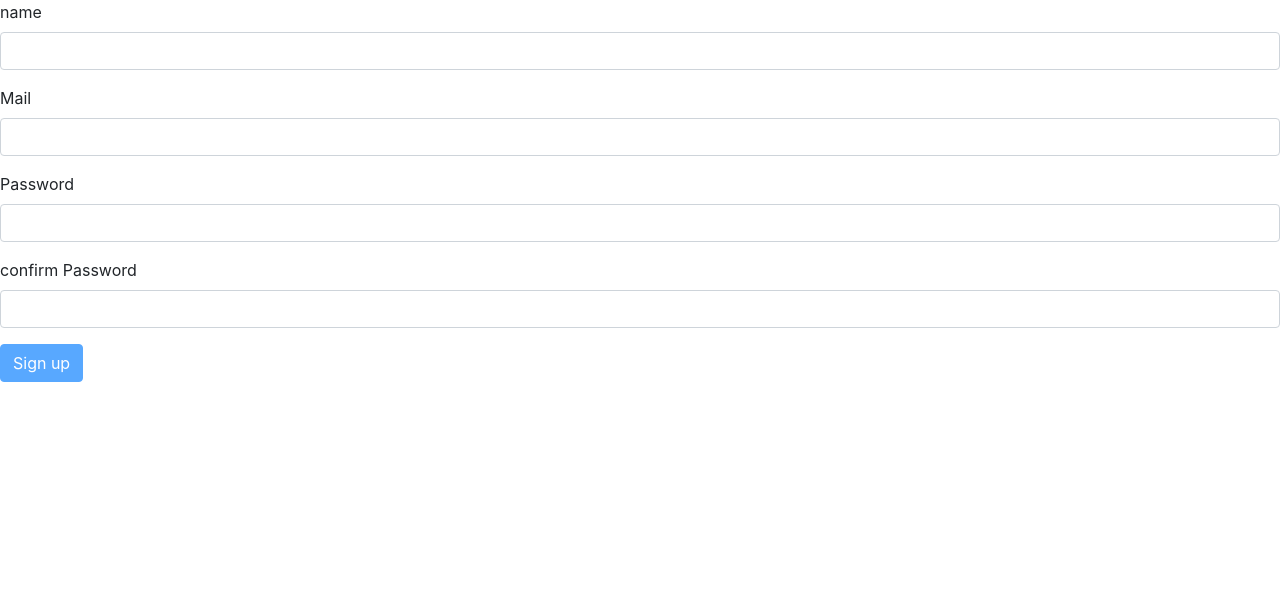
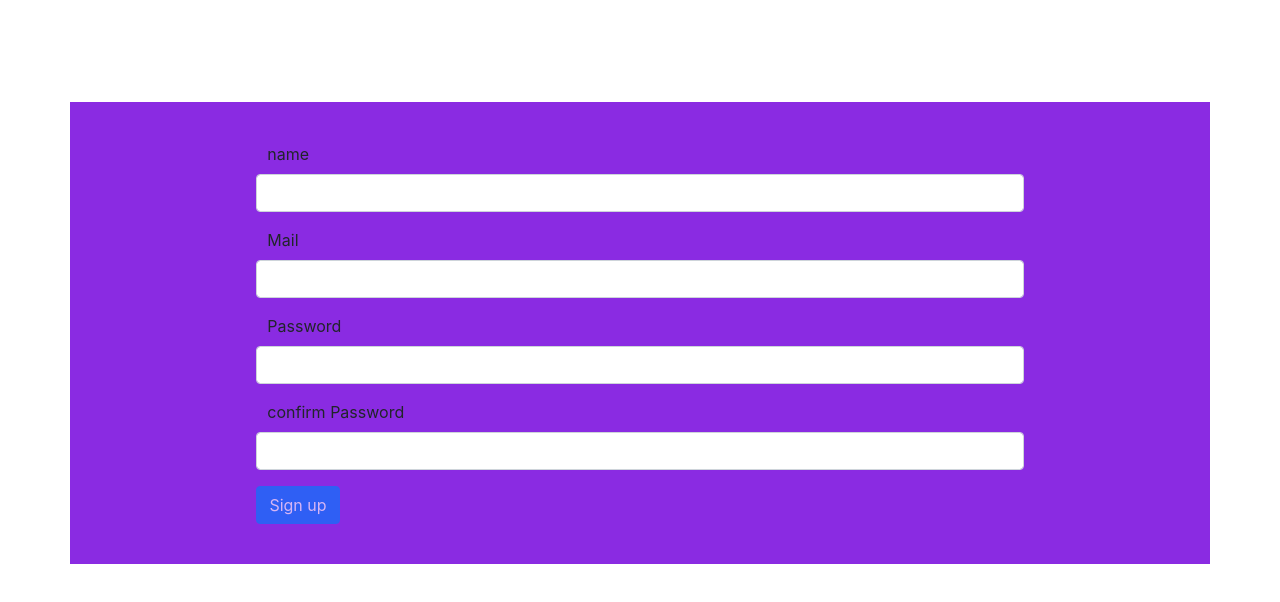
Before and after one commit to AlaaDq/laravel-angular-jwt, an Angular app: page /signup in a window 1280 px wide. Shown: the top 602 px of the page. Built offline with nearby package versions, Linux system fonts and the light colour scheme.

Commit message:
finish forms and valiadtions

```diff
--- a/src/app/auth/signin/signin.component.css
+++ b/src/app/auth/signin/signin.component.css
@@ -0,0 +1,13 @@
+form{
+    margin-top: 8%;
+    background-color: blueviolet;
+    padding: 40px 22px 40px 22px;
+}
+label,small{
+    margin-left: 16%;
+}
+
+input{
+    width: 70%;
+    margin: auto;
+}
--- a/src/app/auth/signin/signin.component.html
+++ b/src/app/auth/signin/signin.component.html
@@ -1,11 +1,15 @@
-<form (ngSubmit)="onSignin(f)" #f="ngForm">
+<form (ngSubmit)="onSignin()" [formGroup]="form" class="container" >
     <div class="form-group">
       <label for="email">Mail</label>
-      <input type="email" id="email" name="email" ngModel class="form-control" >
-    </div>
+      <input type="email" [class.is-invalid]="email.invalid && email.touched" formControlName="email" class="form-control">
+      <small class="text-danger" [class.d-none]="email.valid || email.untouched">Email is required</small> </div>
     <div class="form-group">
       <label for="password">Password</label>
-      <input type="password" id="password" name="password" ngModel class="form-control" >
+      <input type="password" formControlName="password"  class="form-control" >
+      <div *ngIf="password.invalid && password.touched">
+        <small class="text-danger" *ngIf="password.errors?.required">password is required</small>
+        <small class="text-danger" *ngIf="password.errors?.minlength">password must be at least 6 characters</small>
+      </div>
     </div>
     <button type="submit"  class="btn btn-primary">Sign in</button>
   </form>
--- a/src/app/auth/signin/signin.component.ts
+++ b/src/app/auth/signin/signin.component.ts
@@ -1,9 +1,9 @@
 import { Component, OnInit } from '@angular/core';
-import { NgForm } from "@angular/forms";
-
 import { AuthService } from "../../core/auth.service";
 import { IAuth } from 'src/app/shared/interfaces';
 import { Router, ActivatedRoute } from '@angular/router';
+import { FormBuilder } from '@angular/forms';
+import { FormGroup, FormControl, Validators } from '@angular/forms';
 
 @Component({
   selector: 'app-signin',
@@ -12,16 +12,38 @@ import { Router, ActivatedRoute } from '@angular/router';
 })
 export class SigninComponent implements OnInit {
     return: string = '';
+    form: FormGroup;
+
     constructor(private authService: AuthService,
                 private router: Router,
-                private route: ActivatedRoute
+                private route: ActivatedRoute,
+                private fb: FormBuilder
+
                 ) { }
 
     ngOnInit() {
+
+        this.form = this.fb.group({
+            email: ['',[Validators.required,Validators.email]],
+            password: ['',[Validators.required, Validators.minLength(6)]],
+          });
     }
 
-    onSignin(form: NgForm) {
-      this.authService.signin(form.value.email, form.value.password)
+    get f(){
+        return this.form.value;
+    }
+
+
+      get email()  {
+        return this.form.get('email');
+      }
+      get password()  {
+        return this.form.get('password');
+      }
+
+
+    onSignin() {
+      this.authService.signin(this.f.email, this.f.password)
         .subscribe(
           tokenData =>
         {console.log(tokenData),
--- a/src/app/auth/signup/signup.component.css
+++ b/src/app/auth/signup/signup.component.css
@@ -0,0 +1,15 @@
+form{
+    margin-top: 8%;
+    background-color: blueviolet;
+    padding: 40px 22px 40px 22px;
+}
+label,small{
+    margin-left: 16%;
+}
+button{
+    margin-left: 15%;
+}
+input{
+    width: 70%;
+    margin: auto;
+}
--- a/src/app/auth/signup/signup.component.html
+++ b/src/app/auth/signup/signup.component.html
@@ -1,24 +1,27 @@
-<form (ngSubmit)="onSignup()" [formGroup]="registrationForm">
+<form (ngSubmit)="onSignup()" [formGroup]="registrationForm" class="container">
     <div class="form-group">
       <label for="name">name</label>
-      <input type="text" formControlName="name" [class.is-invalid]="name.invalid && name.touched"    class="form-control" required>
+      <input type="text" formControlName="name" [class.is-invalid]="name.invalid && name.touched"    class="form-control" >
       <div *ngIf="name.invalid && name.touched">
         <small class="text-danger" *ngIf="name.errors?.required">name is required</small>
         <small class="text-danger" *ngIf="name.errors?.minlength">name must be at least 3 characters</small>
-        <small class="text-danger" *ngIf="name.errors?.forbiddenName">'{{name.errors?.forbiddenName.value}}' name not allowed</small>
       </div>
     </div>
     <div class="form-group">
       <label for="email">Mail</label>
-      <input type="text" [class.is-invalid]="email.invalid && email.touched" formControlName="email" class="form-control">
+      <input type="email" [class.is-invalid]="email.invalid && email.touched" formControlName="email" class="form-control">
       <small class="text-danger" [class.d-none]="email.valid || email.untouched">Email is required</small>    </div>
     <div class="form-group">
       <label for="password">Password</label>
-      <input type="password"  formControlName="password"   class="form-control" required>
+      <input type="password"  formControlName="password"   class="form-control" >
+      <div *ngIf="password.invalid && password.touched">
+        <small class="text-danger" *ngIf="password.errors?.required">password is required</small>
+        <small class="text-danger" *ngIf="password.errors?.minlength">password must be at least 6 characters</small>
+      </div>
     </div>
     <div class="form-group">
       <label for="password">confirm Password</label>
-      <input type="password"  formControlName="confirmPassword"    class="form-control" required>
+      <input type="password"  formControlName="confirmPassword"    class="form-control">
       <small class="text-danger" *ngIf="registrationForm.errors?.misMatch">Passwords do not match</small>
     </div>
     <button type="submit" [disabled]="!registrationForm.valid" class="btn btn-primary">Sign up</button>
--- a/src/app/auth/signup/signup.component.ts
+++ b/src/app/auth/signup/signup.component.ts
@@ -1,5 +1,4 @@
 import { Component, OnInit } from '@angular/core';
-import { NgForm } from "@angular/forms";
 import { AuthService } from 'src/app/core/auth.service';
 import { Router, ActivatedRoute } from '@angular/router';
 import { FormGroup, FormControl, Validators } from '@angular/forms';
@@ -34,13 +33,14 @@ export class SignupComponent implements OnInit {
   get name()  {
     return this.registrationForm.get('name');
   }
-
   get email()  {
     return this.registrationForm.get('email');
   }
   get password()  {
     return this.registrationForm.get('password');
   }
+
+
   get f(){
     return this.registrationForm.value;
   }
--- a/src/app/quotes/create-quote/create-quote.component.html
+++ b/src/app/quotes/create-quote/create-quote.component.html
@@ -4,7 +4,6 @@
     <div class="form-group">
       <label >Content</label>
       <input [(ngModel)]="content"  #ctrl="ngModel" name="content"  [class.is-invalid]="ctrl.invalid && ctrl.touched"  required class="form-control" id="content">
-      <p> You entered {{content}}</p>
       <small class="text-danger" [class.d-none]="ctrl.valid || ctrl.untouched">Name is required</small>
     </div>
     <button class="btn btn-primary" type="submit" [disabled]="f.form.invalid">Submit</button>
```
